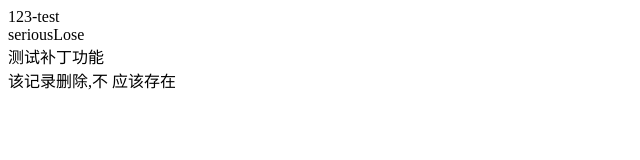
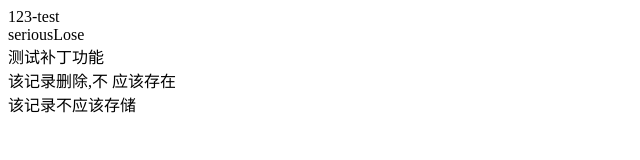
Before and after one commit to SeriousLose/git-practice, a website: page index.html in a window 1280 px wide. Shown: the whole page, without its empty margins (0-640 px from the left). Drawn offline with Linux system fonts and the light colour scheme.

```diff
--- a/index.html
+++ b/index.html
@@ -11,5 +11,6 @@
   <div>seriousLose</div>
   <div>测试补丁功能</div>
   <div>该记录删除,不 应该存在</div>
+  <div>该记录不应该存储</div>
 </body>
 </html>
```
